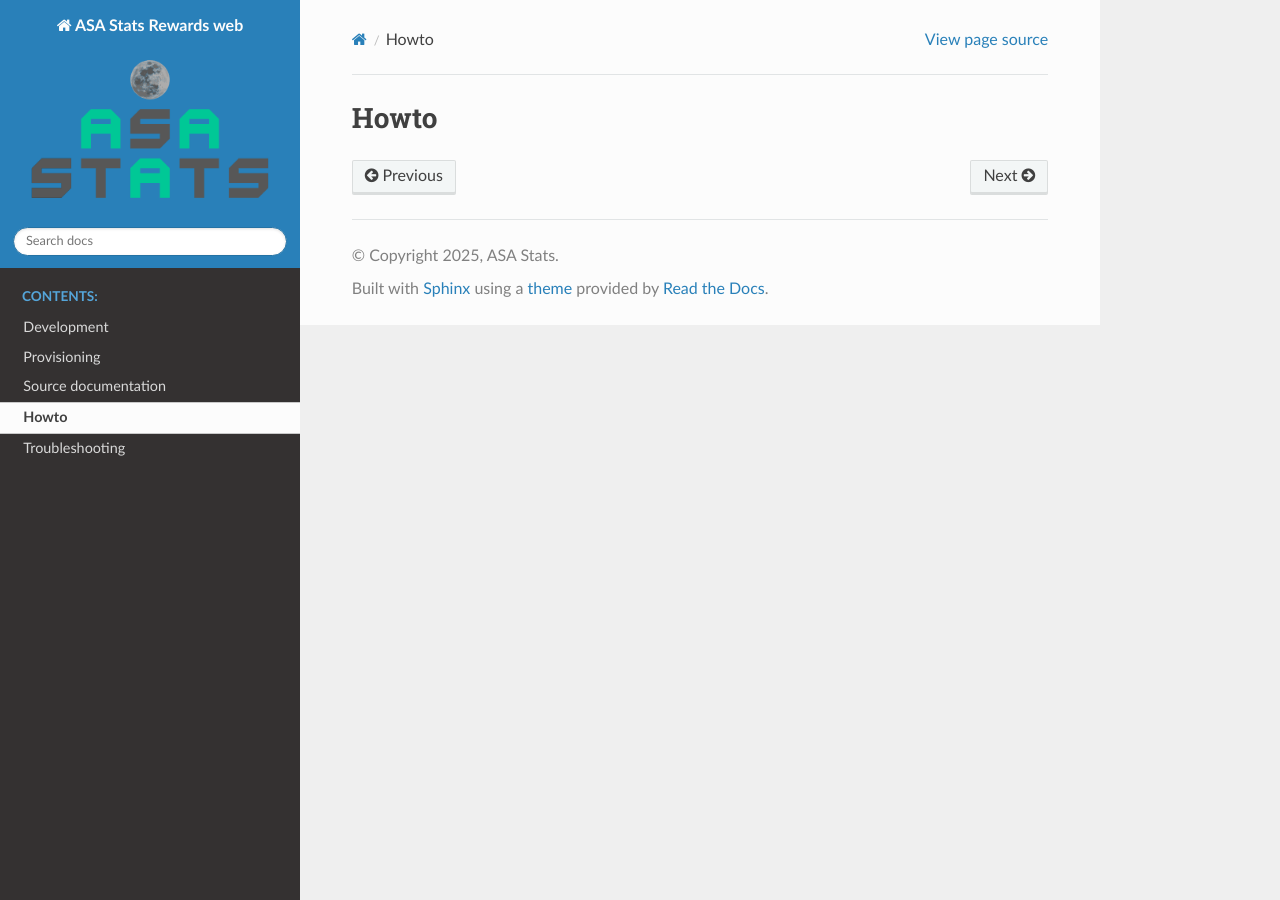
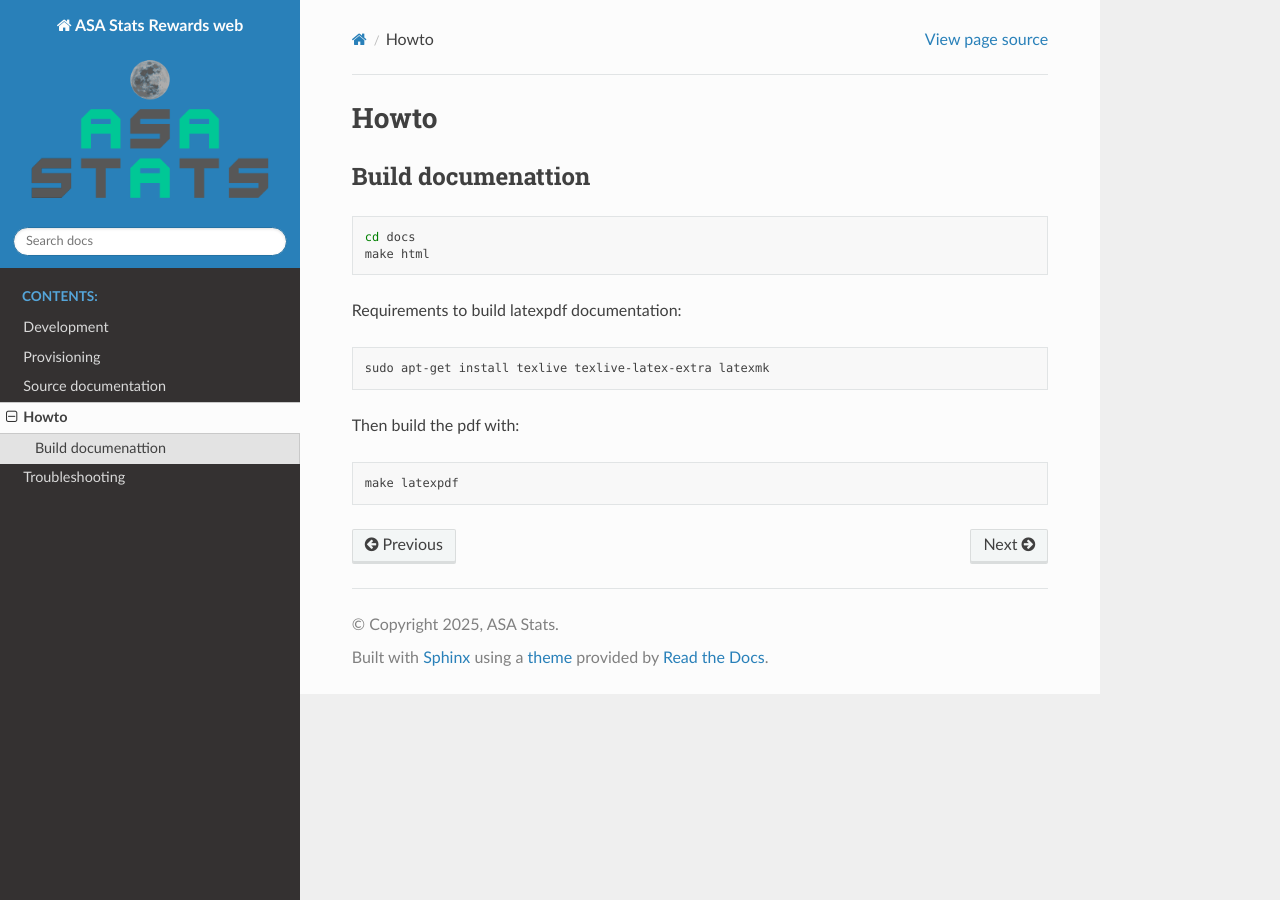
Before and after one commit to ipaleka/rewards-site, a Sphinx documentation site: the page built from docs/howto.rst, in a window 1280 px wide. Built offline with Sphinx 7.4.7 and the Read the Docs theme 3.1.0, drawn with Linux system fonts in a browser that asks for light colours; the version number could not be read and is left out.

Commit message:
Adjusted docstrings to fit Sphinx documentation build process

```diff
--- a/docs/conf.py
+++ b/docs/conf.py
@@ -71,7 +71,7 @@ html_favicon = "_static/favicon.ico"
 latex_documents = [
     (
         "index",
-        "asastats.tex",
+        "asastats-rewardsweb.tex",
         "ASA Stats Rewards website documentation",
         author,
         "howto",
--- a/docs/howto.rst
+++ b/docs/howto.rst
@@ -1,2 +1,24 @@
 Howto
 =====
+
+Build documenattion
+-------------------
+
+.. code-block:: bash
+
+  cd docs
+  make html
+
+
+Requirements to build latexpdf documentation:
+
+.. code-block:: bash
+
+  sudo apt-get install texlive texlive-latex-extra latexmk
+
+
+Then build the pdf with:
+
+.. code-block:: bash
+
+  make latexpdf
--- a/docs/index.rst
+++ b/docs/index.rst
@@ -3,8 +3,8 @@
    You can adapt this file completely to your liking, but it should at least
    contain the root `toctree` directive.
 
-Welcome to ASA Stats website documentation!
-===========================================
+Welcome to ASA Stats Rewards website documentation!
+===================================================
 
 .. toctree::
    :maxdepth: 2
```
Also changed, not shown: README.md (+1 -0 lines), docs/development.rst (+7 -0 lines), 3 other files.
